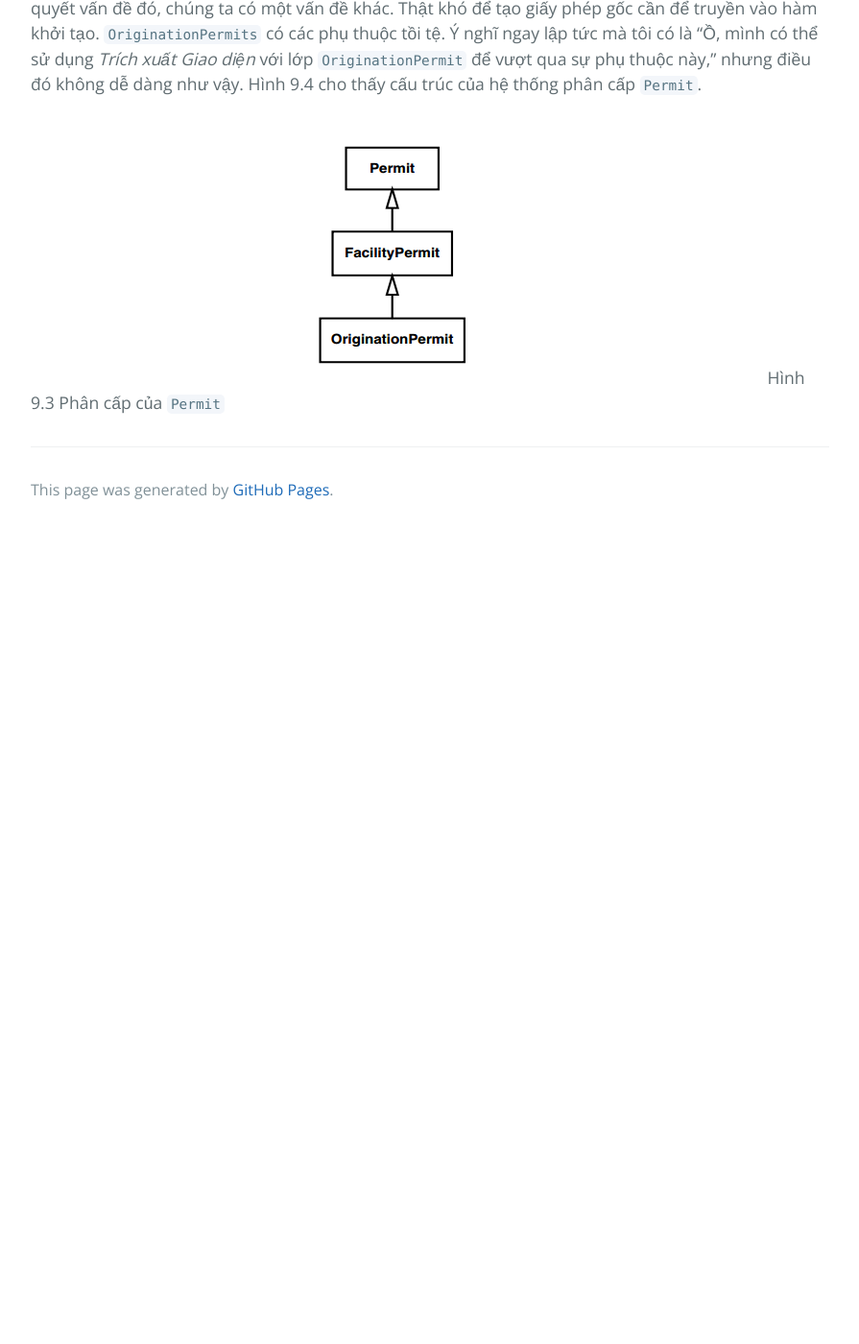
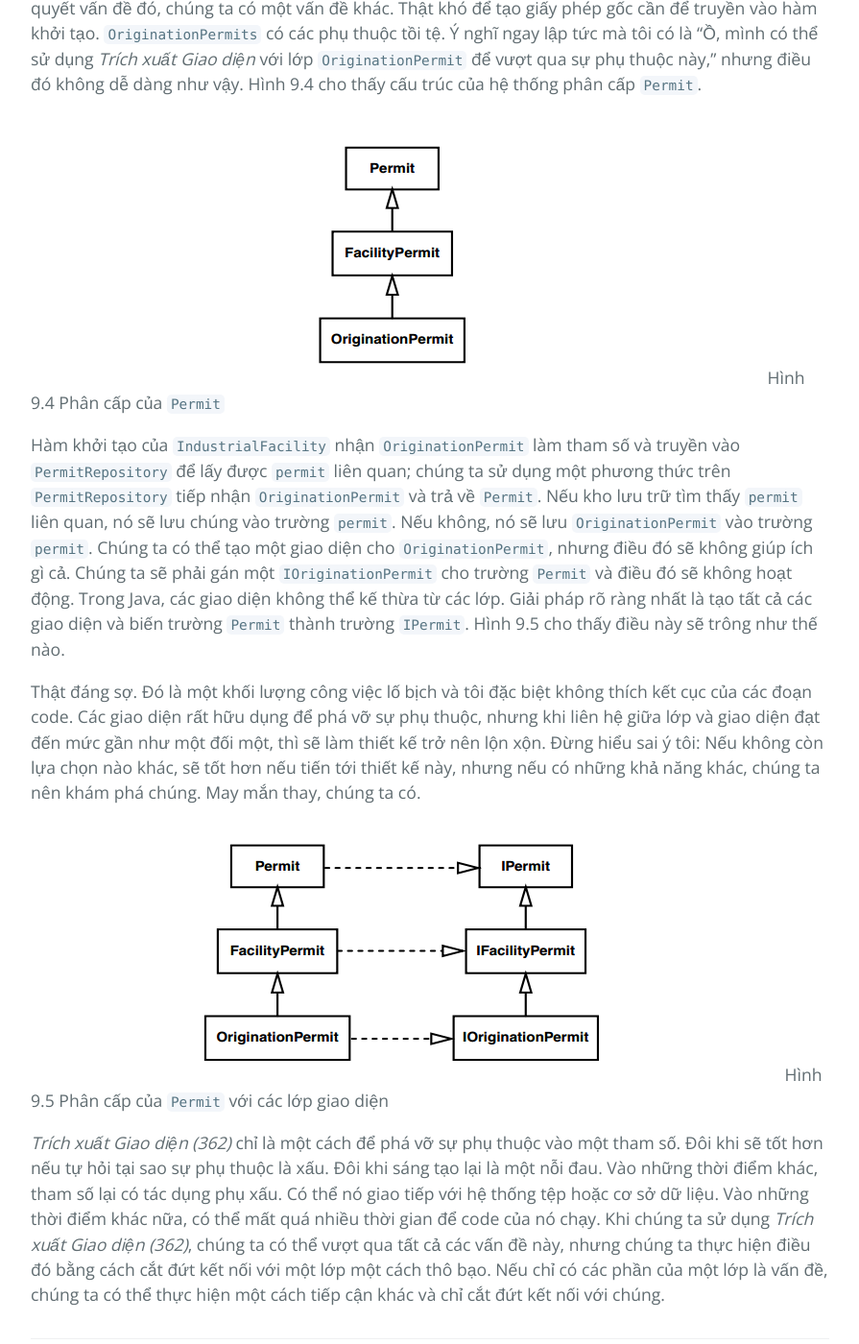
Before and after one commit to HaiBV/haibv.github.io, a Jekyll site: the page built from working-effectively-with-legacy-code/chapter-9-i-cant-get-this-class-into-a-test-harness.md, in a window 1280 px wide and 1400 px high, scrolled down 29286 px. Shown: the whole window at 96% size, without its empty margins (192-1087 px from the left). Built offline with Jekyll 4.4.1, drawn with Linux system fonts in a browser that asks for light colours; our own code applies the rules of GitHub Pages for plain Markdown files; before the commit the page ends 29840 px from its top, so only the background shows below that.

Commit message:
Book - Working Efectively with Legacy Code - P2 - C9

```diff
--- a/working-effectively-with-legacy-code/chapter-9-i-cant-get-this-class-into-a-test-harness.md
+++ b/working-effectively-with-legacy-code/chapter-9-i-cant-get-this-class-into-a-test-harness.md
@@ -837,4 +837,13 @@ public class IndustrialFacility extends Facility
 Chúng ta muốn khởi tạo lớp này trong kiểm thử khai thác, nhưng có một số vấn đề. Một là chúng ta lại truy cập vào một `singleton`, `PermitRepository`. Chúng ta có thể vượt qua vấn đề đó với các kỹ thuật đã đề cập trong phần trước "Trường hợp phụ thuộc toàn cục khó chịu". Nhưng trước khi giải quyết vấn đề đó, chúng ta có một vấn đề khác. Thật khó để tạo giấy phép gốc cần để truyền vào hàm khởi tạo. `OriginationPermits` có các phụ thuộc tồi tệ. Ý nghĩ ngay lập tức mà tôi có là "Ồ, mình có thể sử dụng _Trích xuất Giao diện_ với lớp `OriginationPermit` để vượt qua sự phụ thuộc này," nhưng điều đó không dễ dàng như vậy. Hình 9.4 cho thấy cấu trúc của hệ thống phân cấp `Permit`.
 
 ![9.4](images/9/9-4.png)
-Hình 9.3 Phân cấp của `Permit`
+Hình 9.4 Phân cấp của `Permit`
+
+Hàm khởi tạo của `IndustrialFacility` nhận `OriginationPermit` làm tham số và truyền vào `PermitRepository` để lấy được `permit` liên quan; chúng ta sử dụng một phương thức trên `PermitRepository` tiếp nhận `OriginationPermit` và trả về `Permit`. Nếu kho lưu trữ tìm thấy `permit` liên quan, nó sẽ lưu chúng vào trường `permit`. Nếu không, nó sẽ lưu `OriginationPermit` vào trường `permit`. Chúng ta có thể tạo một giao diện cho `OriginationPermit`, nhưng điều đó sẽ không giúp ích gì cả. Chúng ta sẽ phải gán một `IOriginationPermit` cho trường `Permit` và điều đó sẽ không hoạt động. Trong Java, các giao diện không thể kế thừa từ các lớp. Giải pháp rõ ràng nhất là tạo tất cả các giao diện và biến trường `Permit` thành trường `IPermit`. Hình 9.5 cho thấy điều này sẽ trông như thế nào.
+
+Thật đáng sợ. Đó là một khối lượng công việc lố bịch và tôi đặc biệt không thích kết cục của các đoạn code. Các giao diện rất hữu dụng để phá vỡ sự phụ thuộc, nhưng khi liên hệ giữa lớp và giao diện đạt đến mức gần như một đối một, thì sẽ làm thiết kế trở nên lộn xộn. Đừng hiểu sai ý tôi: Nếu không còn lựa chọn nào khác, sẽ tốt hơn nếu tiến tới thiết kế này, nhưng nếu có những khả năng khác, chúng ta nên khám phá chúng. May mắn thay, chúng ta có.
+
+![9.5](images/9/9-5.png)
+Hình 9.5 Phân cấp của `Permit` với các lớp giao diện
+
+_Trích xuất Giao diện (362)_ chỉ là một cách để phá vỡ sự phụ thuộc vào một tham số. Đôi khi sẽ tốt hơn nếu tự hỏi tại sao sự phụ thuộc là xấu. Đôi khi sáng tạo lại là một nỗi đau. Vào những thời điểm khác, tham số lại có tác dụng phụ xấu. Có thể nó giao tiếp với hệ thống tệp hoặc cơ sở dữ liệu. Vào những thời điểm khác nữa, có thể mất quá nhiều thời gian để code của nó chạy. Khi chúng ta sử dụng _Trích xuất Giao diện (362)_, chúng ta có thể vượt qua tất cả các vấn đề này, nhưng chúng ta thực hiện điều đó bằng cách cắt đứt kết nối với một lớp một cách thô bạo. Nếu chỉ có các phần của một lớp là vấn đề, chúng ta có thể thực hiện một cách tiếp cận khác và chỉ cắt đứt kết nối với chúng.
```
Also changed, not shown: working-effectively-with-legacy-code/images/9/9-5.png (added).
